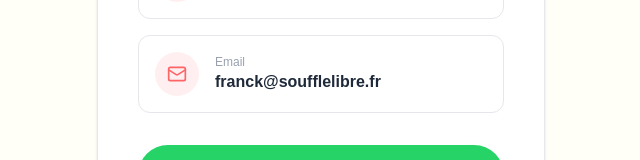
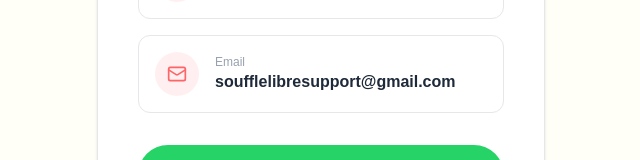
Before and after one commit to JarodT77/FranckSite, a Next.js app in the folder site/: page /contact in a window 1280 px wide. Shown: the part 430-590 px from the top of the page, without its empty margins (319-959 px from the left). Built offline with nearby package versions, Linux system fonts and the light colour scheme.

Commit message:
change contact mail

```diff
--- a/site/app/contact/page.tsx
+++ b/site/app/contact/page.tsx
@@ -59,7 +59,7 @@ export default function ContactPage() {
               </div>
               <div>
                 <p className="text-xs text-gray-400 font-poppins">Email</p>
-                <p className="text-gray-800 font-bold font-poppins">franck@soufflelibre.fr</p>
+                <p className="text-gray-800 font-bold font-poppins">soufflelibresupport@gmail.com</p>
               </div>
             </a>
           </div>
```
